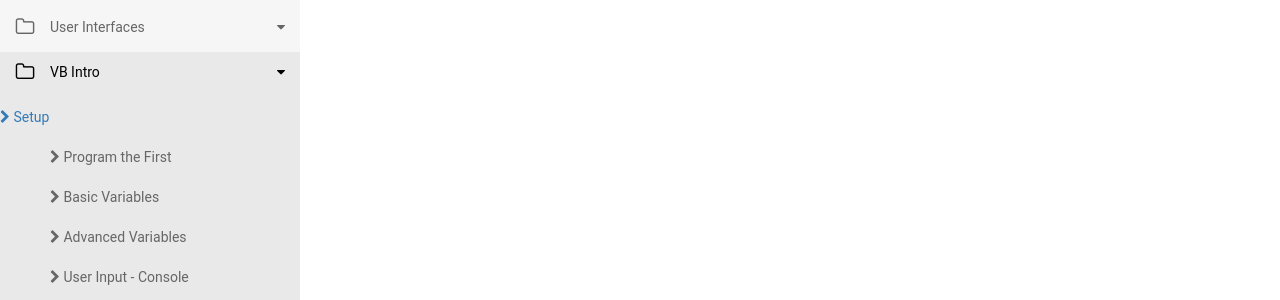
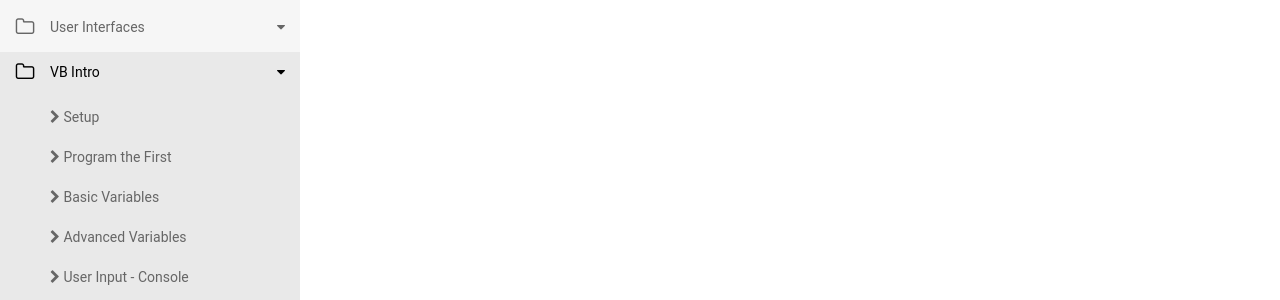
Before and after one commit to majorsilence/Dev, a Jekyll site: the page built from docs/VbIntroduction/Localization.md, in a window 1280 px wide. Shown: the part 243-543 px from the top of the page. Built offline with Jekyll 4.4.1, drawn with Linux system fonts in a browser that asks for light colours; nearby versions of some CDN libraries.

Commit message:
fix menu

```diff
--- a/_includes/menu.html
+++ b/_includes/menu.html
@@ -95,7 +95,7 @@
           <span class="menu--label">VB Intro</span>
         </label>
         <ul class="sub_menu">
-          <li class="sub_menu--item"><a href="{{site.baseurl}}/docs/VbIntroduction/Setup.html"><i class="fa fa-chevron-right" aria-hidden="true"></i> Setup</a></li>
+          <li class="sub_menu--item"><a href="{{site.baseurl}}/docs/VbIntroduction/Setup.html" class="sub_menu--link"><i class="fa fa-chevron-right" aria-hidden="true"></i> Setup</a></li>
           <li class="sub_menu--item"><a href="{{site.baseurl}}/docs/VbIntroduction/Program-The-First.html" class="sub_menu--link"><i class="fa fa-chevron-right" aria-hidden="true"></i> Program the First</a></li>
           <li class="sub_menu--item"><a href="{{site.baseurl}}/docs/VbIntroduction/Variables-Basic.html" class="sub_menu--link"><i class="fa fa-chevron-right" aria-hidden="true"></i> Basic Variables</a></li>
           <li class="sub_menu--item"><a href="{{site.baseurl}}/docs/VbIntroduction/Variables-Advanced.html" class="sub_menu--link"><i class="fa fa-chevron-right" aria-hidden="true"></i> Advanced Variables</a></li>
```
